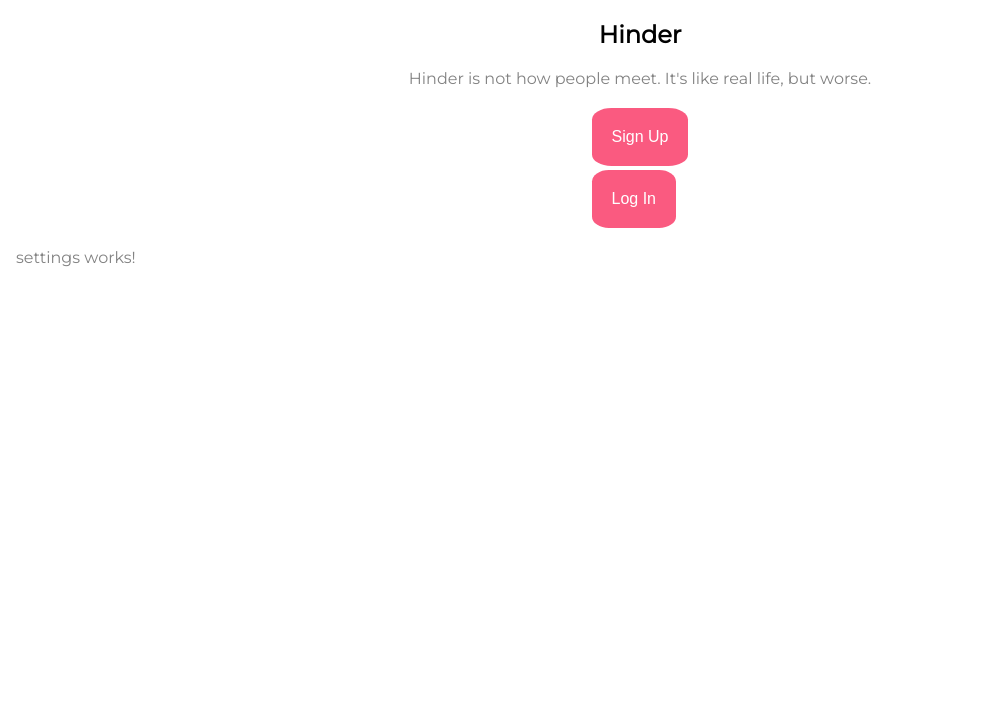
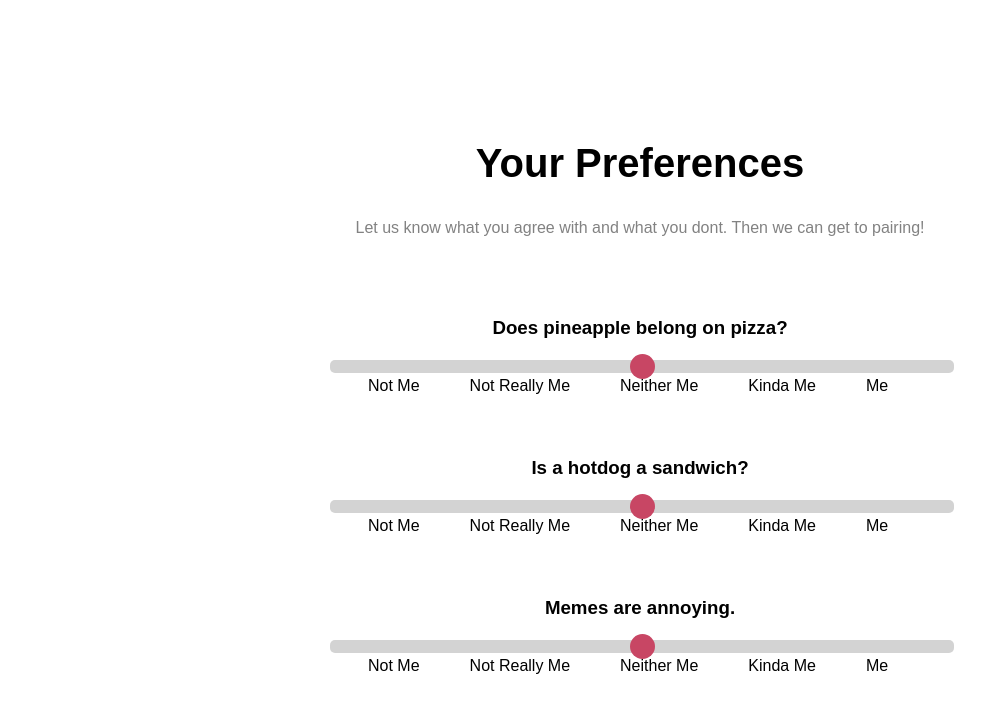
Before and after one commit to TiffanyVPhan/Hinder, an Angular app in the folder frontend/: page /settings in a window 1280 px wide. Shown: the top 712 px of the page, without its empty margins (0-1001 px from the left). Built offline with nearby package versions, Linux system fonts and the light colour scheme.

Commit message:
fixed routing

```diff
--- a/frontend/src/app/app.component.html
+++ b/frontend/src/app/app.component.html
@@ -1,4 +1,4 @@
-<body>
+<!-- <body>
   <div class = center>
     <div class = title>
       <h2> {{title}} </h2>
@@ -12,3 +12,6 @@
   </div>
   <router-outlet></router-outlet>
 </body>
+ -->
+
+ <router-outlet></router-outlet>
--- a/frontend/src/app/app.module.ts
+++ b/frontend/src/app/app.module.ts
@@ -3,12 +3,14 @@ import { NgModule } from '@angular/core';
 
 import { AppRoutingModule, routingComponents } from './app-routing.module';
 import { AppComponent } from './app.component';
+import { LandingPageComponent } from './landing-page/landing-page.component';
 
 
 @NgModule({
   declarations: [
     AppComponent,
-    routingComponents
+    routingComponents,
+    LandingPageComponent
   ],
   imports: [
     BrowserModule,
--- a/frontend/src/app/login/login.component.html
+++ b/frontend/src/app/login/login.component.html
@@ -1,18 +1,9 @@
-
-<h3> Login Test
-</h3>
-<h1>bruh</h1>
-<!-- <div class="card mt-5" style="margin:auto;width: 600px;">
-        <div class="card-body center">
-            <h5 class="card-title">Login</h5>
-                <div class="form-group">
-                <label for="email">Email</label>
-                <input type="text" class="form-control" id="email" placeholder="Email Address" [(ngModel)]="email">
-            </div>
-            <div class="form-group">
-                <label for="email">Password</label>
-                <input type="password" class="form-control" id="password" placeholder="Password" [(ngModel)]="password">
-            </div>
-            <button type="submit" class="btn btn-primary" (click)="tryLogin()">Login</button>
-        </div>
-</div> -->
+<h3>Login</h3>
+<input id="email" value="test@test.com">
+<label for="email">Email</label>
+<br>
+<input id="password" value="test">
+<label for="password">Password</label>
+<br>
+<button onclick="signUp()">Sign Up</button>
+<button onclick="logIn()">Log In</button>
--- a/frontend/src/app/settings/settings.component.html
+++ b/frontend/src/app/settings/settings.component.html
@@ -1 +1,165 @@
-<p>settings works!</p>
+<!doctype html>
+<html lang="en">
+
+<style>
+/* You can add global styles to this file, and also import other style files */
+:root {
+    --color-pink: rgb(250, 90, 128);
+    --color-dark-pink: rgb(200, 70, 100); /*For hovered buttons */
+    --color-grey: rgb(130, 130, 130);
+  }
+body {
+    font-family: 'arial';
+}
+h2 {
+    font-size: 2.5em;
+}
+p {
+    color: var(--color-grey);
+}
+.center {
+    text-align: center;
+    display: block;
+    padding: 100px 0;
+}
+.signUps {
+    display: inline-block;
+}
+.button {
+    background-color: var(--color-pink);
+    border: none;
+    color: white;
+    padding: 10px 20px;
+    text-align: center;
+    text-decoration: none;
+    display: inline-block;
+    font-size: 16px;
+    margin: 10px 2px;
+    cursor: pointer;
+    border-radius: 50px;
+    display: block;
+    width: 120px;
+    font-family: 'Montserrat';
+  }
+.button:hover {
+    background-color: var(--color-dark-pink);
+}
+/* -- SLIDER CSS -- */
+.preferences{
+	margin-top: 80px;
+}
+.slidecontainer {
+  width: 50%;
+  text-align: center;
+  /* width: 500px; */
+  margin:0 auto;
+}
+.slider {
+  -webkit-appearance: none;
+  width: 100%;
+  height: 13px;
+  border-radius: 5px;
+  background: #d3d3d3;
+  outline: none;
+  opacity: 1;
+  -webkit-transition: .2s;
+  transition: opacity .2s;
+  text-align: center;
+}
+.slider:hover {
+  opacity: 1;
+}
+.slider::-webkit-slider-thumb {
+  -webkit-appearance: none;
+  appearance: none;
+  width: 25px;
+  height: 25px;
+  border-radius: 50%;
+  background: var(--color-dark-pink);
+  cursor: pointer;
+}
+.slider::-moz-range-thumb {
+  width: 25px;
+  height: 25px;
+  border-radius: 50%;
+  background: var(--color-dark-pink);
+  cursor: pointer;
+}
+/* Labels below slider */
+.range-labels{
+	list-style-type: none;
+	width: 100%;
+	margin: 0;
+	/* text-align:left; */
+}
+li {
+  float: left;
+  padding-left: 25px;
+  padding-right: 25px;
+}
+</style>
+
+
+<body>
+	<div class = "center">
+    <div class = "title">
+      <h2> Your Preferences  </h2>
+      <p>Let us know what you agree with and what you dont. Then we can get to pairing!</p>
+    </div>
+
+	<div class="preferences">
+		<div class="slidecontainer">
+			<h3>Does pineapple belong on pizza?</h3>
+			<input type="range" min="-100" max="100" value="0" step="10" class="slider" id="pineapple">
+
+			<ul class="range-labels">
+				<li style="padding-left:0">Not Me</li>
+				<li>Not Really Me</li>
+				<li>Neither Me</li>
+				<li>Kinda Me</li>
+				<li style="padding-right:0">Me</li>
+			</ul>
+		</div>
+	</div>
+	<div class="preferences">
+		<div class="slidecontainer">
+			<h3>Is a hotdog a sandwich?</h3>
+			<input type="range" min="-100" max="100" value="0" step="10" class="slider" id="hotdog">
+
+			<ul class="range-labels">
+				<li style="padding-left:0">Not Me</li>
+				<li>Not Really Me</li>
+				<li>Neither Me</li>
+				<li>Kinda Me</li>
+				<li style="padding-right:0">Me</li>
+			</ul>
+		</div>
+	</div>
+	<div class="preferences">
+		<div class="slidecontainer">
+				<h3>Memes are annoying.</h3>
+				<input type="range" min="-100" max="100" value="0" step="10" class="slider" id="memes">
+
+				<ul class="range-labels">
+					<li style="padding-left:0">Not Me</li>
+					<li>Not Really Me</li>
+					<li>Neither Me</li>
+					<li>Kinda Me</li>
+					<li style="padding-right:0">Me</li>
+				</ul>
+			</div>
+	</div>
+
+	<script>
+		var slider = document.getElementById("myRange");
+		var output = document.getElementById("demo");
+		output.innerHTML = slider.value;
+		slider.oninput = function() {
+			output.innerHTML = this.value;
+		}
+	</script>
+
+  </div>
+</body>
+
+</html>
```
Also changed, not shown: frontend/src/app/app-routing.module.ts (+6 -1 lines).
